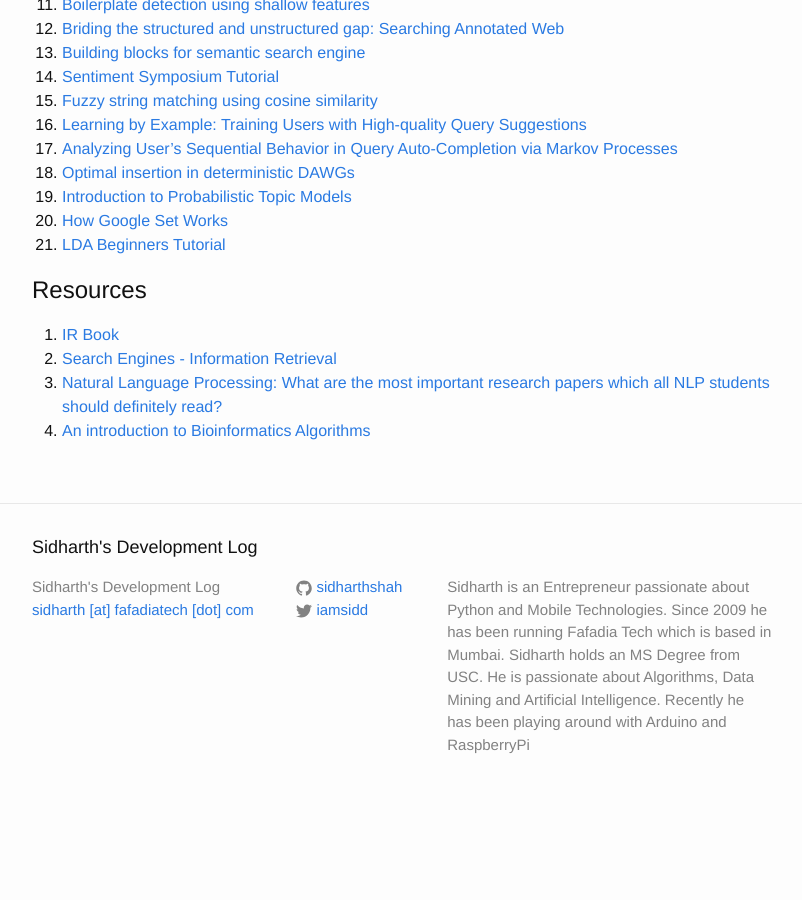
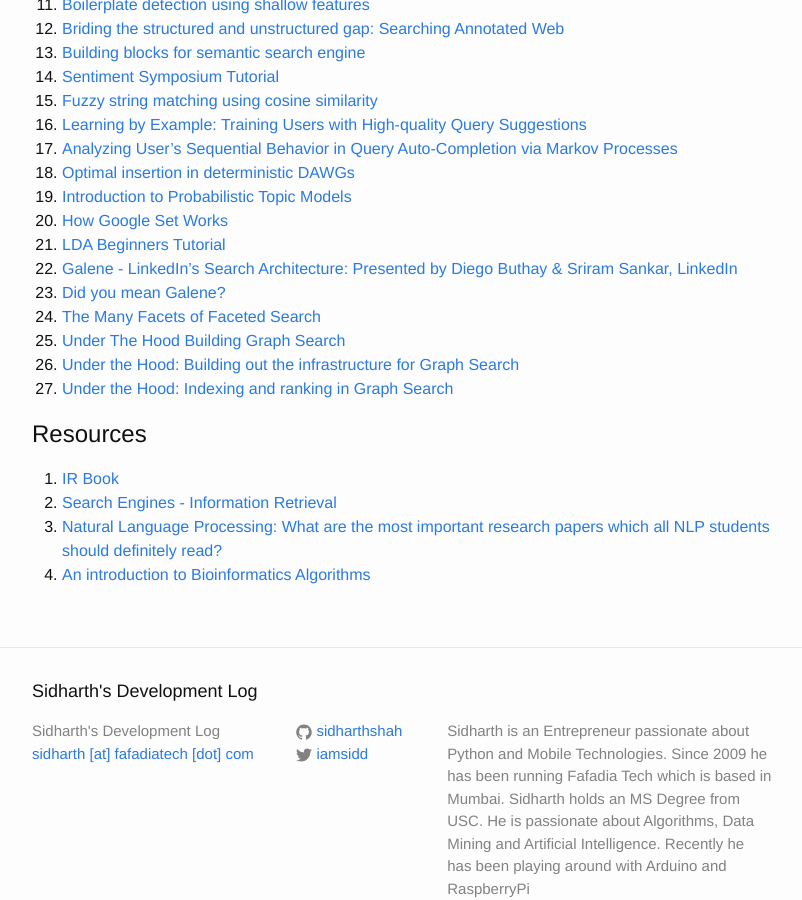
Before and after one commit to sidharthshah/sidharthshah.github.com, a Jekyll site: the page built from information-retrieval.md, in a window 1280 px wide and 900 px high, scrolled down 1218 px. Shown: the whole window, without its empty margins (238-1040 px from the left). Built offline with Jekyll 4.4.1, drawn with Linux system fonts in a browser that asks for light colours; before the commit the page ends 2034 px from its top, so only the background shows below that.

Commit message:
added more links to search articles

```diff
--- a/information-retrieval.md
+++ b/information-retrieval.md
@@ -59,6 +59,12 @@
 19. [Introduction to Probabilistic Topic Models](https://www.cs.princeton.edu/~blei/papers/Blei2011.pdf)
 20. [How Google Set Works](http://www.seobythesea.com/2008/03/how-google-sets-works/)
 21. [LDA Beginners Tutorial](http://www.slideshare.net/WayneLee9/lda-oct3-2013)
+22. [Galene - LinkedIn's Search Architecture: Presented by Diego Buthay & Sriram Sankar, LinkedIn](http://www.slideshare.net/lucidworks/galene-linkedins-search-architecture-presented-by-diego-buthay-sriram-sankar-linkedin)
+23. [Did you mean Galene?](https://engineering.linkedin.com/search/did-you-mean-galene)
+24. [The Many Facets of Faceted Search](https://engineering.linkedin.com/faceting/many-facets-faceted-search)
+25. [Under The Hood Building Graph Search](https://www.facebook.com/notes/facebook-engineering/under-the-hood-building-graph-search-beta/10151240856103920)
+26. [Under the Hood: Building out the infrastructure for Graph Search](https://www.facebook.com/notes/facebook-engineering/under-the-hood-building-out-the-infrastructure-for-graph-search/10151347573598920)
+27. [Under the Hood: Indexing and ranking in Graph Search](https://www.facebook.com/notes/facebook-engineering/under-the-hood-indexing-and-ranking-in-graph-search/10151361720763920)
 
 Resources
 =========
```
